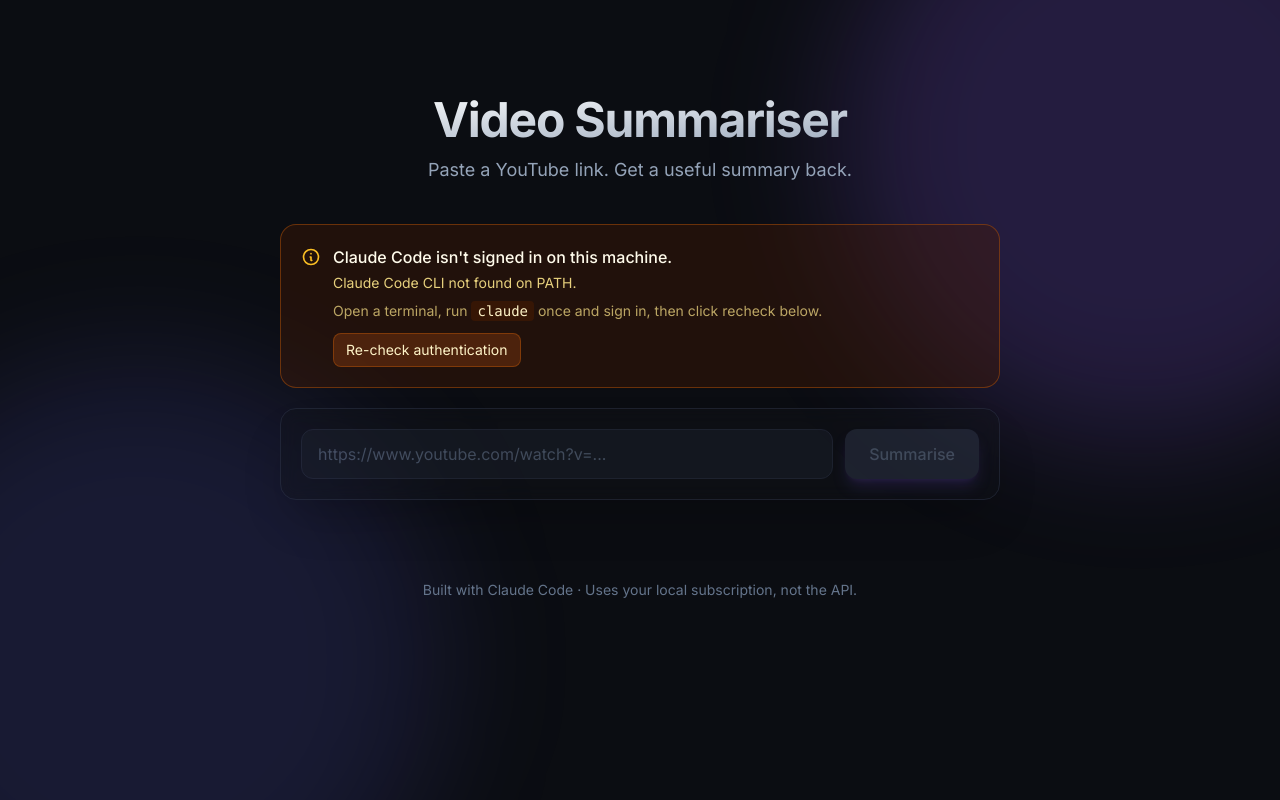
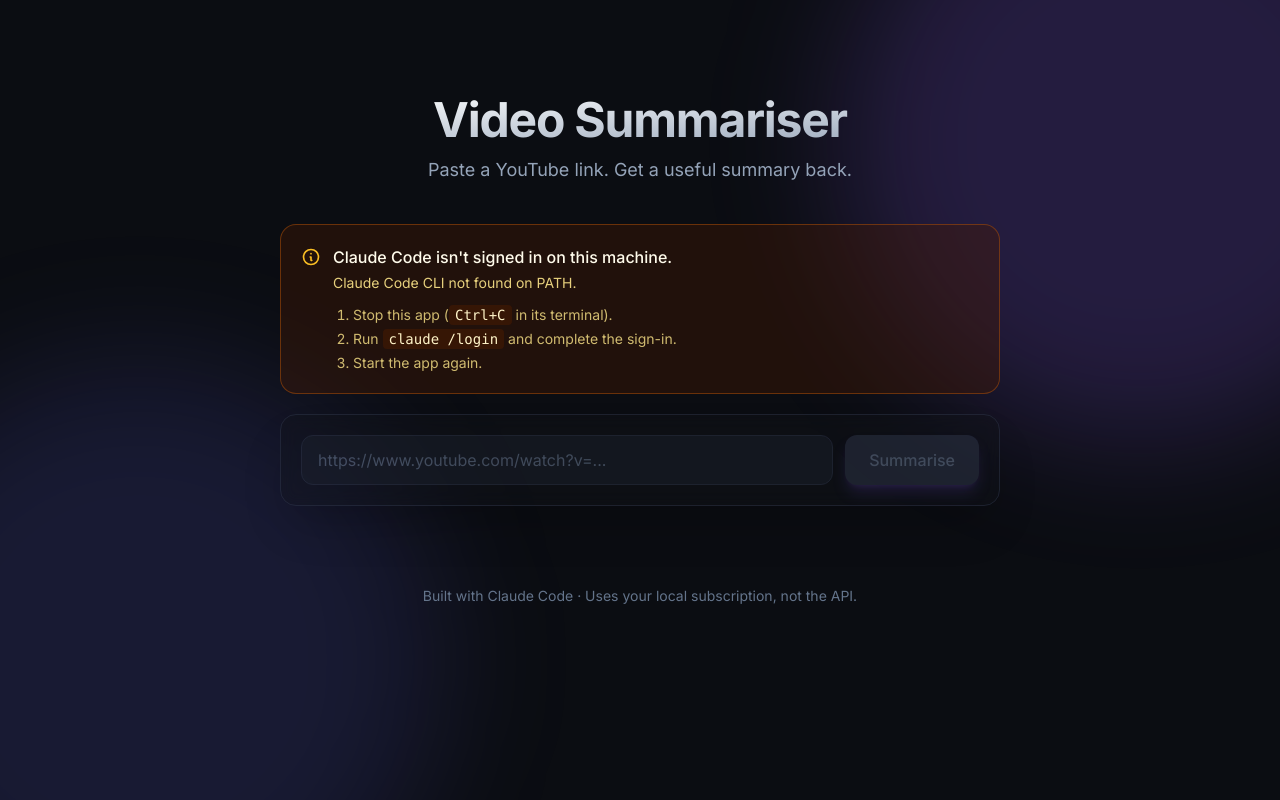
Before and after one commit to PaulCoughlin/video-summariser, a FastAPI app: page / in a window 1280 px wide. Run offline with FastAPI, Linux system fonts and the light colour scheme; some libraries are stand-ins or nearby versions.

Commit message:
Replace recheck button with restart instructions
The auth recheck endpoint couldn't reliably pick up a fresh sign-in from a
running uvicorn process, so the button promised something it couldn't deliver.
Drop /auth/refresh and the button; the banner now spells out the working flow:
stop the app, run `claude /login`, start the app again.

```diff
--- a/app.py
+++ b/app.py
@@ -60,16 +60,6 @@ async def healthz() -> JSONResponse:
     return JSONResponse({"claude_authenticated": _auth_state["ok"], "message": _auth_state["message"]})
 
 
-@app.post("/auth/refresh", response_class=HTMLResponse)
-async def refresh_auth(request: Request) -> HTMLResponse:
-    """Re-probe auth state. Lets the user click 'Re-check' after signing in
-    without having to restart the server."""
-    ok, message = await asyncio.to_thread(check_claude_auth)
-    _auth_state["ok"] = ok
-    _auth_state["message"] = message
-    return _render_index(request)
-
-
 @app.post("/summarise", response_class=HTMLResponse)
 async def summarise_endpoint(request: Request, url: str = Form(...)) -> HTMLResponse:
     try:
--- a/summarise.py
+++ b/summarise.py
@@ -140,8 +140,9 @@ _AUTH_ERROR_HINTS = (
 )
 
 AUTH_INSTRUCTIONS = (
-    "Claude Code isn't signed in on this machine. Open a terminal, run "
-    "`claude` once, complete the sign-in, then try again."
+    "Claude Code isn't signed in on this machine. "
+    "Stop the app (Ctrl+C in its terminal), run `claude /login` and complete "
+    "the sign-in, then start the app again."
 )
 
 
--- a/templates/index.html
+++ b/templates/index.html
@@ -61,14 +61,11 @@
         <div class="flex-1">
           <p class="font-medium text-amber-50">Claude Code isn't signed in on this machine.</p>
           <p class="mt-1 text-sm text-amber-200/90">{{ auth_message }}</p>
-          <p class="mt-2 text-sm text-amber-200/70">
-            Open a terminal, run <code class="bg-amber-950/60 px-1.5 py-0.5 rounded text-amber-100">claude</code> once and sign in, then click recheck below.
-          </p>
-          <form hx-post="/auth/refresh" hx-target="body" hx-swap="outerHTML" class="mt-3">
-            <button type="submit" class="text-sm bg-amber-900/50 hover:bg-amber-900 border border-amber-700/50 px-3 py-1.5 rounded-lg transition">
-              Re-check authentication
-            </button>
-          </form>
+          <ol class="mt-3 text-sm text-amber-200/80 list-decimal list-outside ml-5 space-y-1">
+            <li>Stop this app (<code class="bg-amber-950/60 px-1.5 py-0.5 rounded text-amber-100">Ctrl+C</code> in its terminal).</li>
+            <li>Run <code class="bg-amber-950/60 px-1.5 py-0.5 rounded text-amber-100">claude /login</code> and complete the sign-in.</li>
+            <li>Start the app again.</li>
+          </ol>
         </div>
       </div>
     </div>
```
